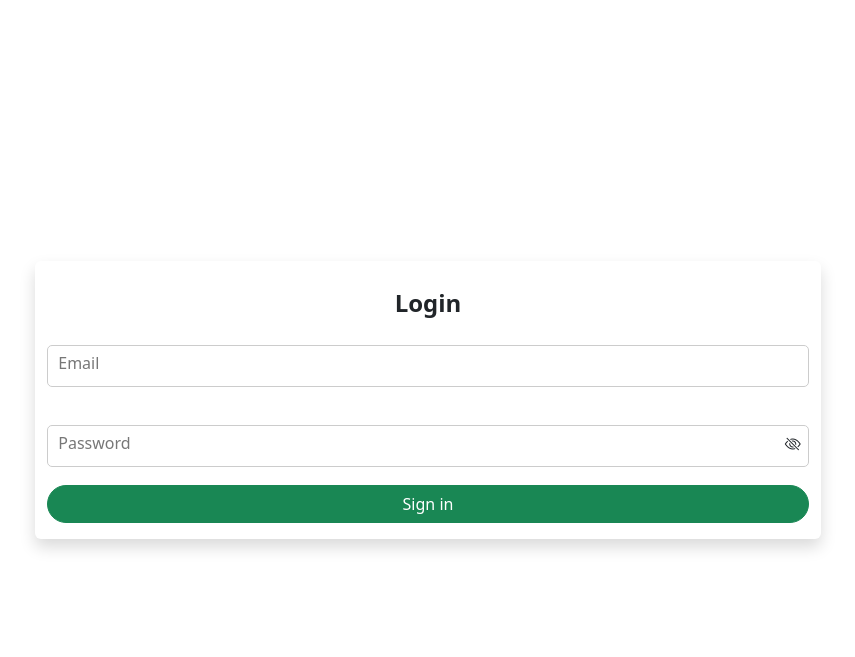
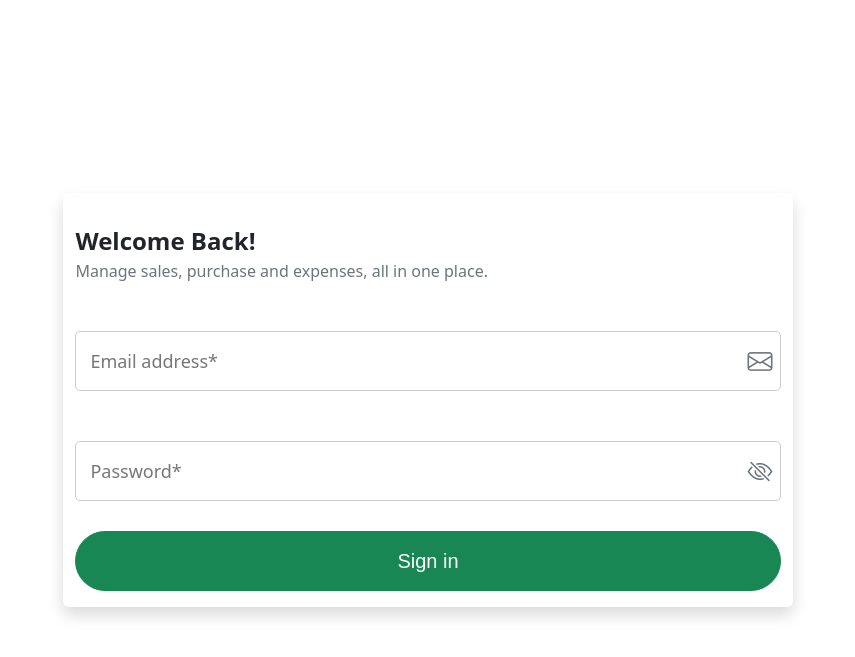
Before and after one commit to ebohsamuel/salesproject, a FastAPI app: page / in a window 1280 px wide. Shown: the top 657 px of the page, without its empty margins (212-1067 px from the left). Run offline with FastAPI, Linux system fonts and the light colour scheme.

Commit message:
updating login.html, dashboard.html

```diff
--- a/app/templates/login.html
+++ b/app/templates/login.html
@@ -35,19 +35,20 @@
             opacity: 0;
         }
         .email {
-            height: 30px;
+            height: 60px;
             position: relative;
             width: 100%;
         }
         label {
             position: absolute;
-            top: 60%;
-            left: 18px;
+            top: 50%;
+            left: 22px;
             transform: translateY(-50%);
             color: #777;
             padding: 0 5px;
-            transition: 0.3s ease-in-out;
+            transition: 0.1s ease-in;
             background-color: white;
+            font-size: 18px;
         }
         input {
             width: 100%;
@@ -59,10 +60,16 @@
             font-size: 16px;
         }
         input:focus + label, input:not(:placeholder-shown) + label {
-            font-size: 12px;
-            color: #333;
+            font-size: 16px;
+            /* color: #333; */
+            color: rgba(0, 128, 0, 0.63);
             top: 0;
-            left: 22px;
+            left: 25px;
+            font-weight: 600;
+        }
+
+        input:focus {
+            border-color:  rgba(0, 128, 0, 0.63);
         }
         .container {
             height: 100%;
@@ -72,17 +79,25 @@
             flex-direction: column;
         }
         .password {
-            height: 30px;
+            height: 60px;
             position: relative;
             width: 100%;
             margin-top: 50px;
         }
-        .bi {
+        .password .bi {
             position: absolute;
-            top: 0;
-            transform: translateY(70%);
+            top: 50%;
+            transform: translateY(-50%);
             right: 20px;
             cursor: pointer;
+            font-size: 25px;
+        }
+        .email .bi {
+            position: absolute;
+            top: 50%;
+            transform: translateY(-50%);
+            right: 20px;
+            font-size: 25px;
         }
         /* @media (max-width: 768px) {
             .form-heading, form > div {
@@ -96,26 +111,31 @@
 <body class="position-relative">
     <div id="opaque" class="position-absolute d-none bg-light" style="top: 0; left: 0; height: 100%; width: 100%; opacity: 0.3; z-index: 10000;"></div>
     <div class="container-fluid d-flex align-items-center justify-content-center" style="height: 100vh; background-color: transparent;">
-        <div class="row rounded shadow" style="background-color: transparent;">
-            <div class="col-12 d-flex justify-content-center my-4 form-heading">
-                <span class="fs-4 fw-bold text-dark">Login</span>
+        <div class="row rounded shadow flex-column" style="background-color: transparent;">
+            <div class="col-12 d-flex justify-content-start form-heading" style="margin-top: 30px;">
+                <span class="fs-4 fw-bold text-dark">Welcome Back!</span>
+            </div>
+            <div class="col-12 d-flex justify-content-start mb-5 form-heading">
+                <span class="text-secondary">Manage sales, purchase and expenses, all in one place.</span>
             </div>
             <div class="col-12">
                 <form class="row text-dark" onsubmit="return submitForm(event)">
                     <div class="email">
                         <input type="email" name="username" id="email" placeholder="">
-                        <label for="email">Email</label>
+                        <label for="email">Email address*</label>
+                        <i class="bi bi-envelope text-secondary"></i>
                     </div>
                     <div class="password">
                         <input type="password" name="password" id="password" placeholder="">
-                        <label for="password">Password</label>
-                        <i class="bi bi-eye-slash"></i>
-                        <i class="bi bi-eye d-none"></i>
+                        <label for="password">Password*</label>
+                        <i class="bi bi-eye-slash text-secondary"></i>
+                        <i class="bi bi-eye d-none text-secondary"></i>
                     </div>
+                    <div id="notice" class="text-danger fw-semibold"></div>
                     <div class="col-12" style="margin-top: 30px;">
-                        <button id="submitButton" class="btn btn-success rounded-pill W-100">
+                        <button id="submitButton" class="btn btn-success rounded-pill W-100" style="height: 60px;">
                             <span id="spinner" class="spinner-border spinner-border d-none" aria-hidden="true"></span>
-                            <span id="buttonText" role="status">Sign in</span>
+                            <span id="buttonText" role="status" style="font-family: Arial, Helvetica, sans-serif; font-size: 20px;">Sign in</span>
                         </button>
                     </div>
                 </form>
```
Also changed, not shown: app/templates/dashboard.html (+40 -0 lines).
